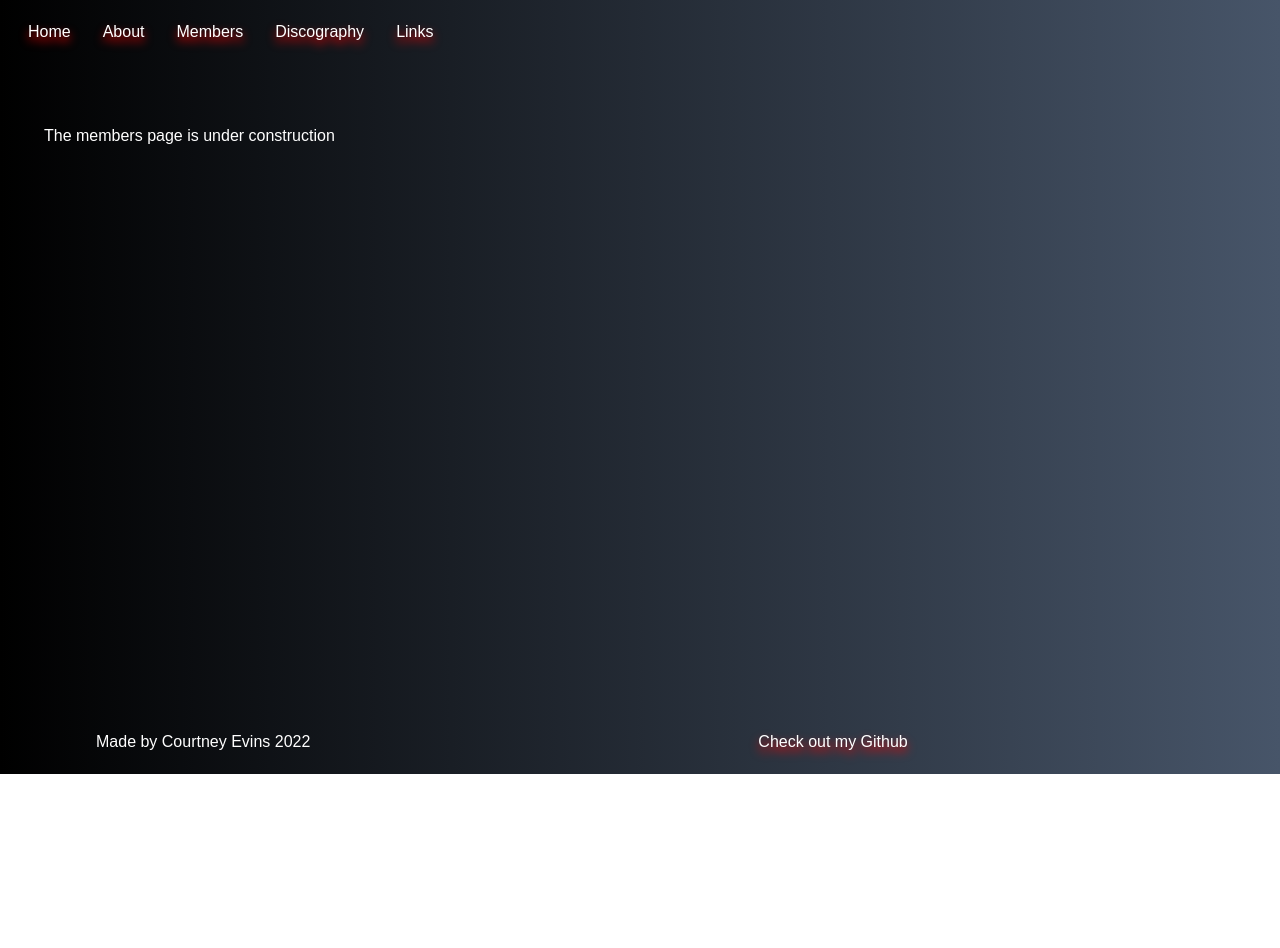
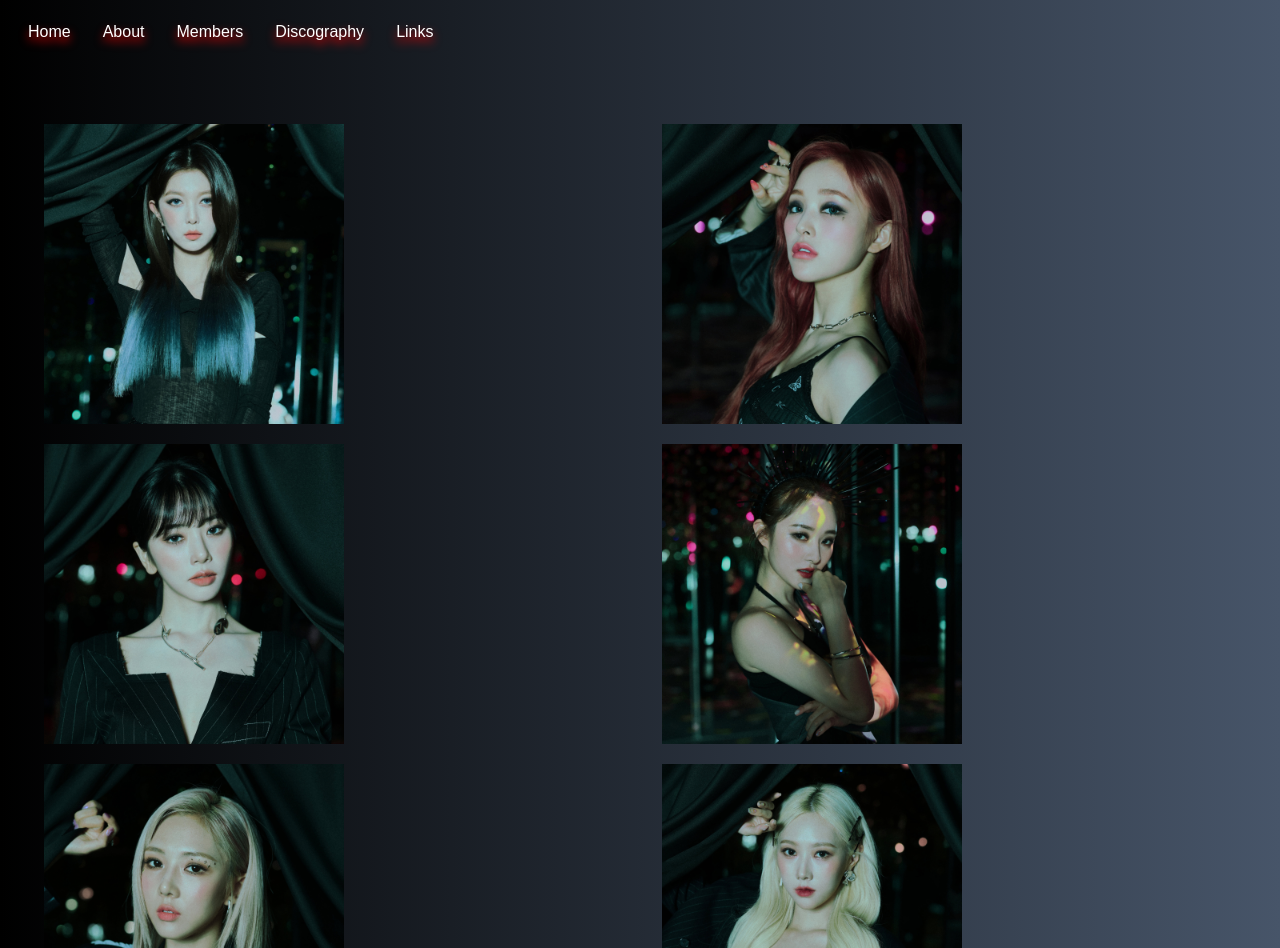
Before and after one commit to coevpen/dreamcatcher-fansite, a React (Create React App) app: page /members in a window 1280 px wide. Shown: the part 64-1012 px from the top of the page. Before the commit the page ends 838 px from the top, so only its background shows below. Built offline with nearby package versions, Linux system fonts and the light colour scheme.

Commit message:
member photos added plus CSS

```diff
--- a/src/components/pages/Members.js
+++ b/src/components/pages/Members.js
@@ -1,10 +1,43 @@
 import React from 'react';
+import Dami from '../../assets/damiShot.jpg';
+import Gahyeon from '../../assets/gahyeonShot.jpg';
+import Jiu from '../../assets/jiuShot.jpg';
+import Sua from '../../assets/suaShot.jpg';
+import Handong from '../../assets/handongShot.jpg';
+import Siyeon from '../../assets/siyeonShot.jpg';
+import Yoohyeon from '../../assets/yoohyeonShot.jpg';
 
 const Members = () => {
 
     return (
-        <div>
-            <p className="text-white">The members page is under construction</p>
+        <div className="headShot-rows">
+            <div className="picContainer picOdd">
+                <img className="headShot" src={Dami} alt="Dami"/>
+            </div>
+
+            <div className="picContainer picEven">
+                <img className="headShot" src={Gahyeon} alt="Gahyeon"/>
+            </div>
+
+            <div className="picContainer picOdd">
+                <img className="headShot" src={Jiu} alt="Jiu"/>
+            </div>
+
+            <div className="picContainer picEven">
+                <img className="headShot" src={Sua} alt="Sua"/>
+            </div>
+
+            <div className="picContainer picOdd">
+                <img className="headShot" src={Yoohyeon} alt="Yoohyeon"/>
+            </div>
+
+            <div className="picContainer picEven">
+                <img className="headShot" src={Handong} alt="Handong"/>
+            </div>
+
+            <div className="picContainer picOdd">
+                <img className="headShot" src={Siyeon} alt="Siyeon"/>
+            </div>
         </div>
     );
 };
--- a/src/index.css
+++ b/src/index.css
@@ -46,14 +46,26 @@ p, li, h2{
     width: 50%;
 }
 
-@media screen and (min-width: 1281px){
 
-    footer div{
-        @apply ml-96;
-    }
-    .foot-name{
-        @apply mr-96;
-    }
+.headShot-rows{
+    @apply grid grid-cols-4;
+}
+
+.picContainer{
+    @apply col-span-1 mb-5;
+}
+
+.picEven{
+    @apply col-start-3;
+}
+
+.picOdd{
+    @apply col-start-2;
+}
+
+.headShot{
+    height: 300px;
+    width: 300px;
 }
 
 
@@ -75,6 +87,20 @@ p, li, h2{
     footer div{
         @apply ml-24;
     }
+    .picContainer{
+        @apply col-span-2;
+    }
+
+}
+
+@media screen and (min-width: 1281px){
+
+    footer div{
+        @apply ml-96;
+    }
+    .foot-name{
+        @apply mr-96;
+    }
 }
 
 @media screen and (max-width: 778px){
@@ -88,4 +114,13 @@ p, li, h2{
     .foot-name{
         @apply mr-1;
     }
+
 }
+
+@media screen and (max-width: 660px ) {
+    .headShot{
+        height: 200px;
+        width: 200px;
+    }
+
+}
```
